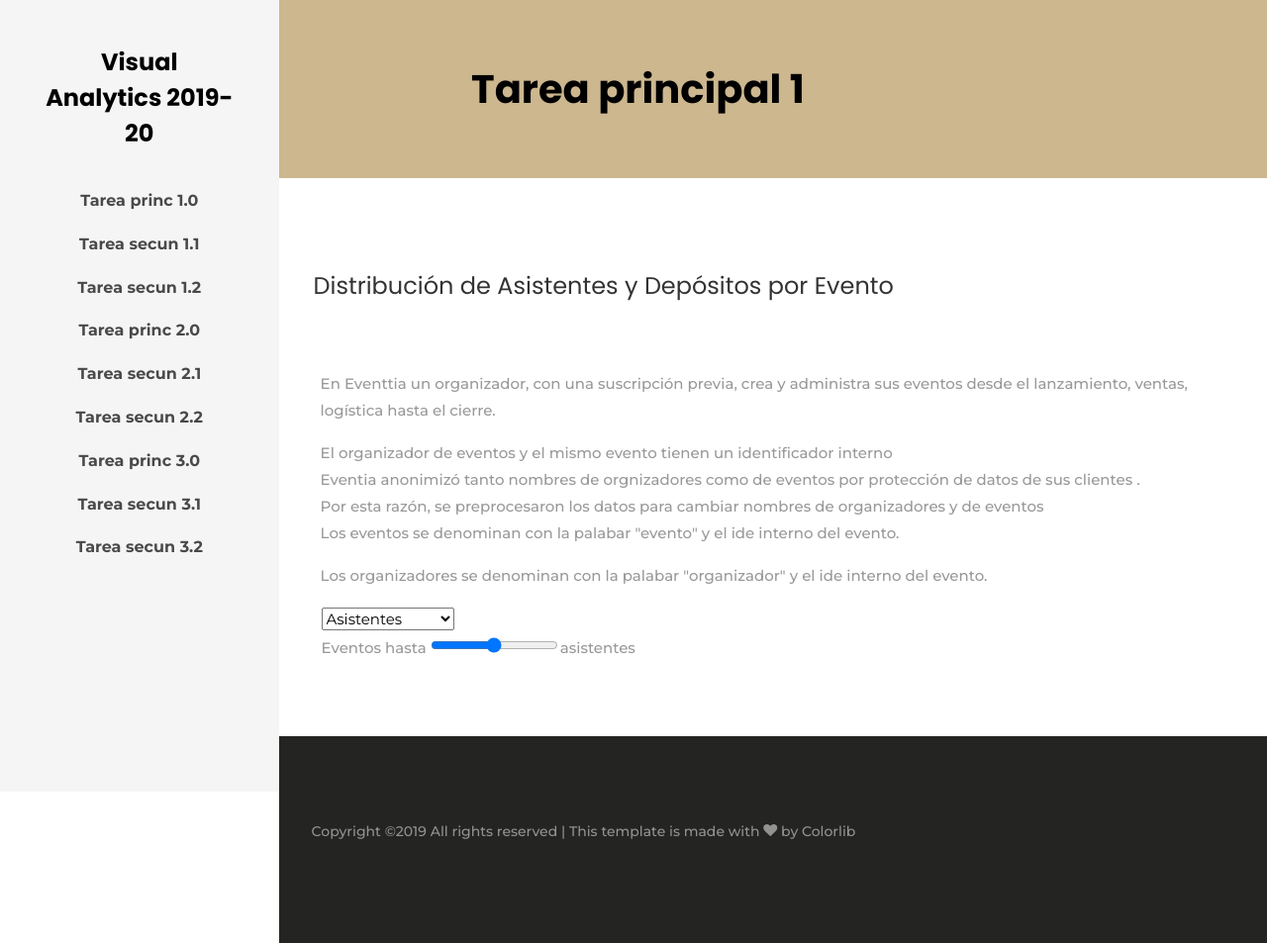
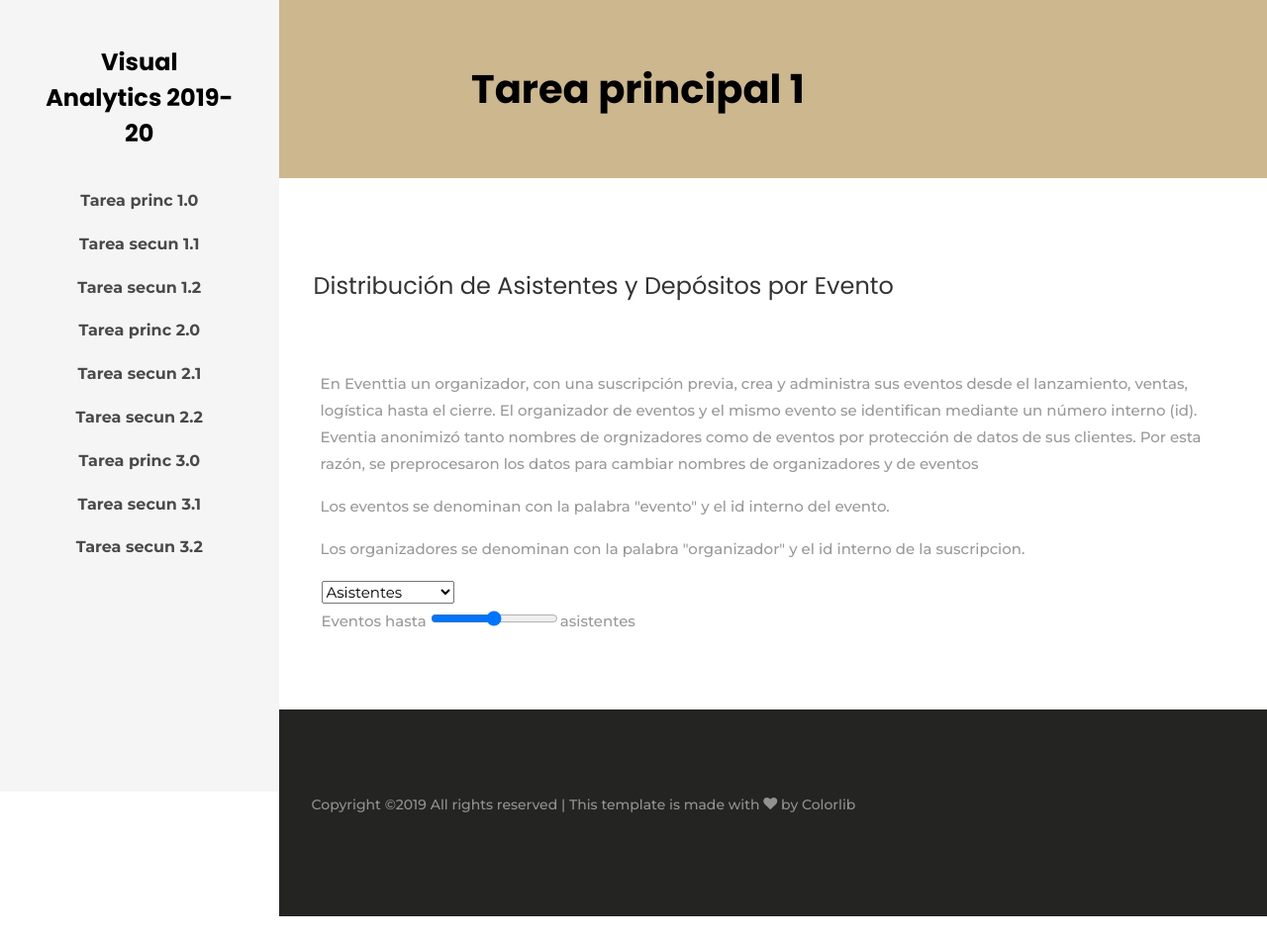
Before and after one commit to omarrojas/viz, a Django app: page /tp1 in a window 1280 px wide. Shown: the whole page at 99% size. After the commit the page ends 926 px from the top, so only its background shows below. Run offline with Django 3.2, Linux system fonts and the light colour scheme; some libraries are stand-ins or nearby versions; some web fonts are replaced.

Commit message:
Update tp1.html

```diff
--- a/eventtia/templates/eventtia/tp1.html
+++ b/eventtia/templates/eventtia/tp1.html
@@ -22,13 +22,12 @@
 		<div class="container">
 			<div class="row">
 			<p></br></p>
-			<p>En Eventtia un organizador, con una suscripción previa, crea y administra sus eventos desde el lanzamiento, ventas, logística hasta el cierre.                         </p>
-			El organizador de eventos y el mismo evento tienen un identificador interno </br>
-			Eventia anonimizó tanto nombres de orgnizadores como de eventos por protección de datos de sus clientes
-			.</br>
-				Por esta razón, se preprocesaron los datos para cambiar nombres de organizadores y de eventos</p>
-					<p>Los eventos se denominan con la palabar "evento" y el ide interno del evento.</p>
-					<p>Los organizadores se denominan con la palabar "organizador" y el ide interno del evento.</p>
+			<p>En Eventtia un organizador, con una suscripción previa, crea y administra sus eventos desde el lanzamiento, ventas, logística hasta el cierre.
+			El organizador de eventos y el mismo evento se identifican mediante un número interno (id).</br>
+			Eventia anonimizó tanto nombres de orgnizadores como de eventos por protección de datos de sus clientes.
+			Por esta razón, se preprocesaron los datos para cambiar nombres de organizadores y de eventos</p>
+			<p>Los eventos se denominan con la palabra "evento" y el id interno del evento.</p>
+			<p>Los organizadores se denominan con la palabra "organizador" y el id interno de la suscripcion.</p>
 			</div>
 		</div>
 		<div id="cont">
```
